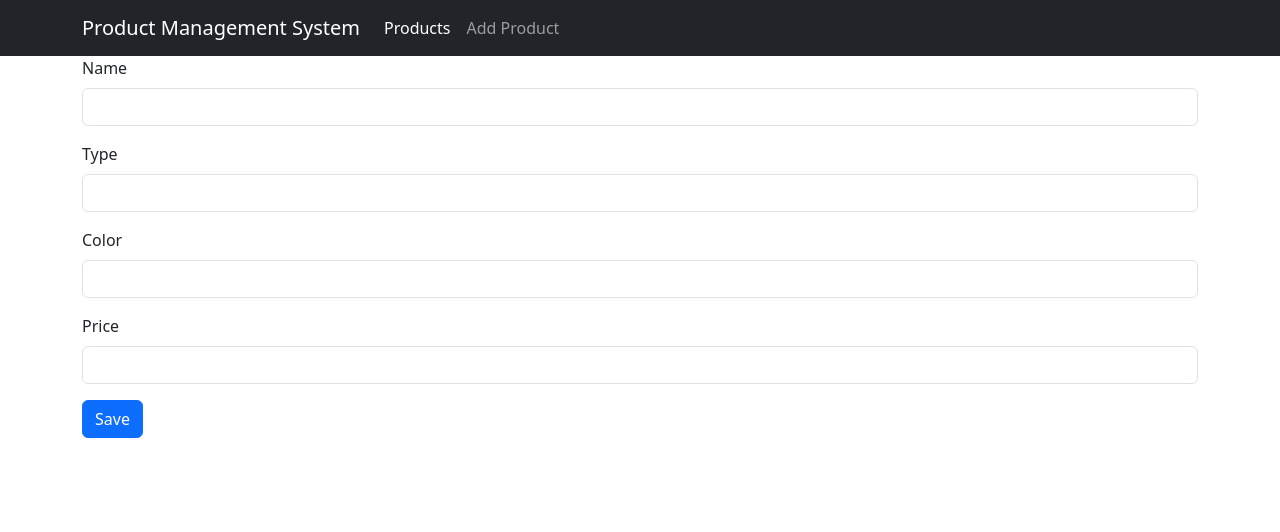
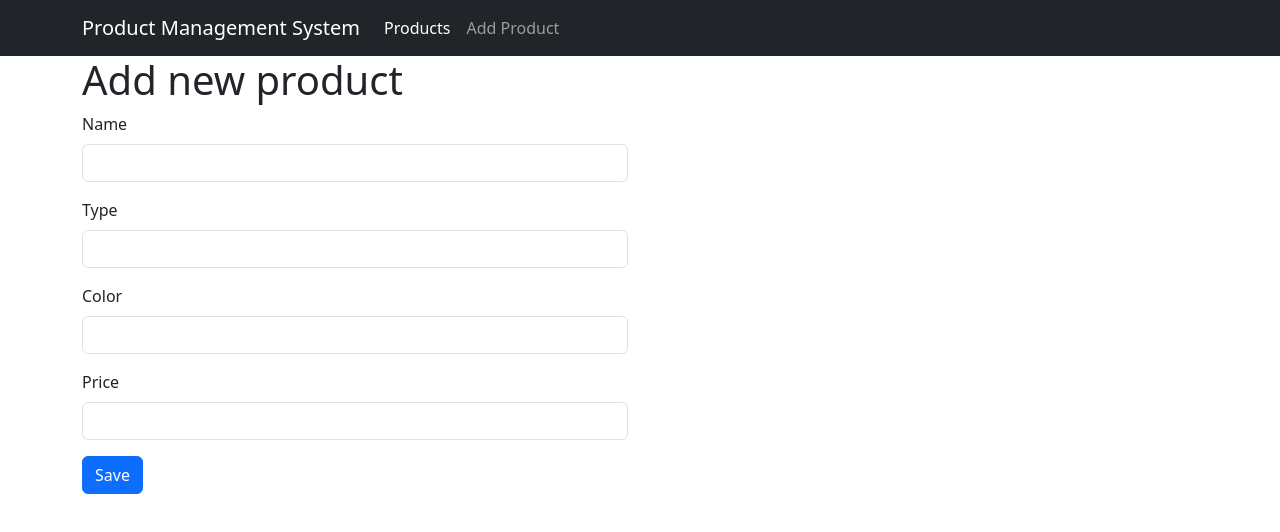
Before and after one commit to GitKia/PMS.UI, an Angular app: page /products/add in a window 1280 px wide. Shown: the top 532 px of the page. Built offline with nearby package versions, Linux system fonts and the light colour scheme.

Commit message:
htlmUpdate

```diff
--- a/src/app/components/add-product/add-product.component.html
+++ b/src/app/components/add-product/add-product.component.html
@@ -1,4 +1,7 @@
 <div class="container">
+    <h1>Add new product</h1>
+    <div class="row">
+        <div class="col-6">
     <form>
                 <div class="mb-3">
                     <label for="name" class="form-label">Name</label>
@@ -18,4 +21,7 @@
                 </div>
                 <button type="submit" class="btn btn-primary">Save</button>
             </form>
+
          </div>
+    </div>
+</div>
```
Lines whose indentation alone changed are shown as unchanged.
